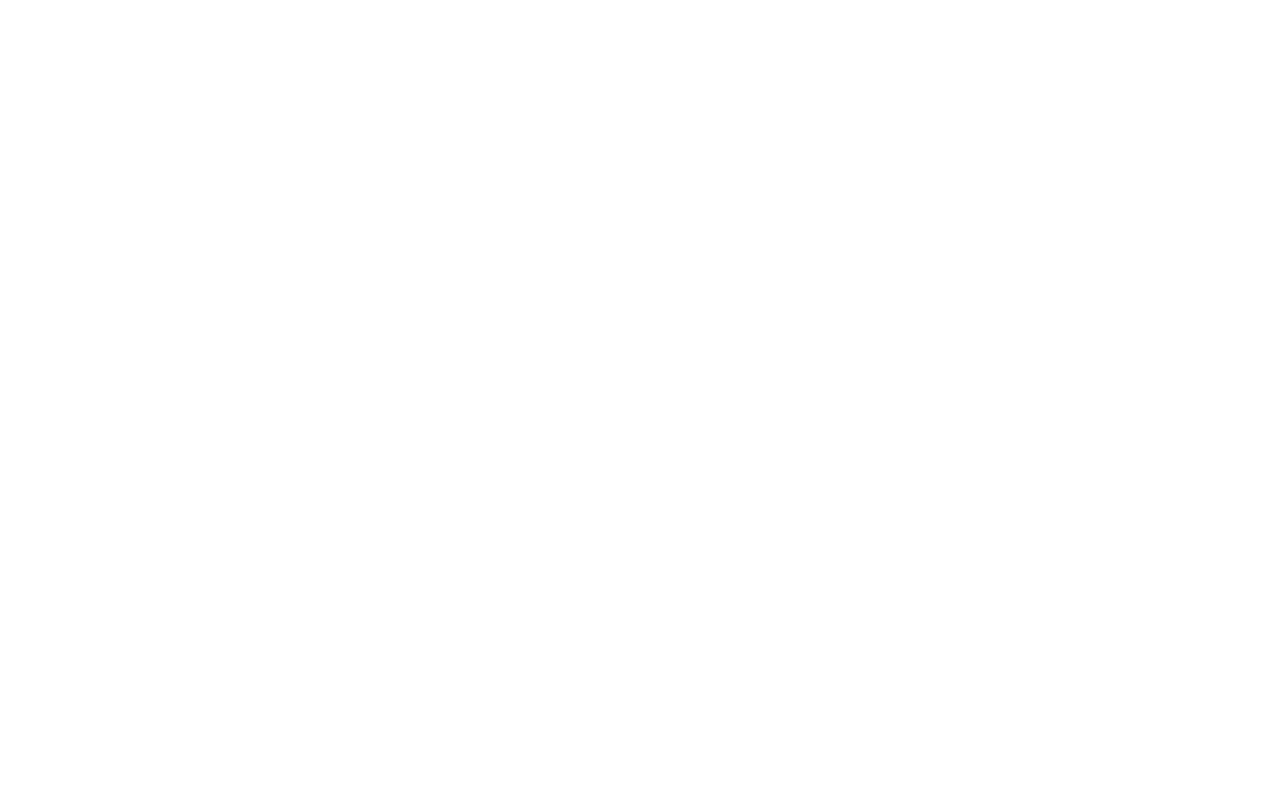
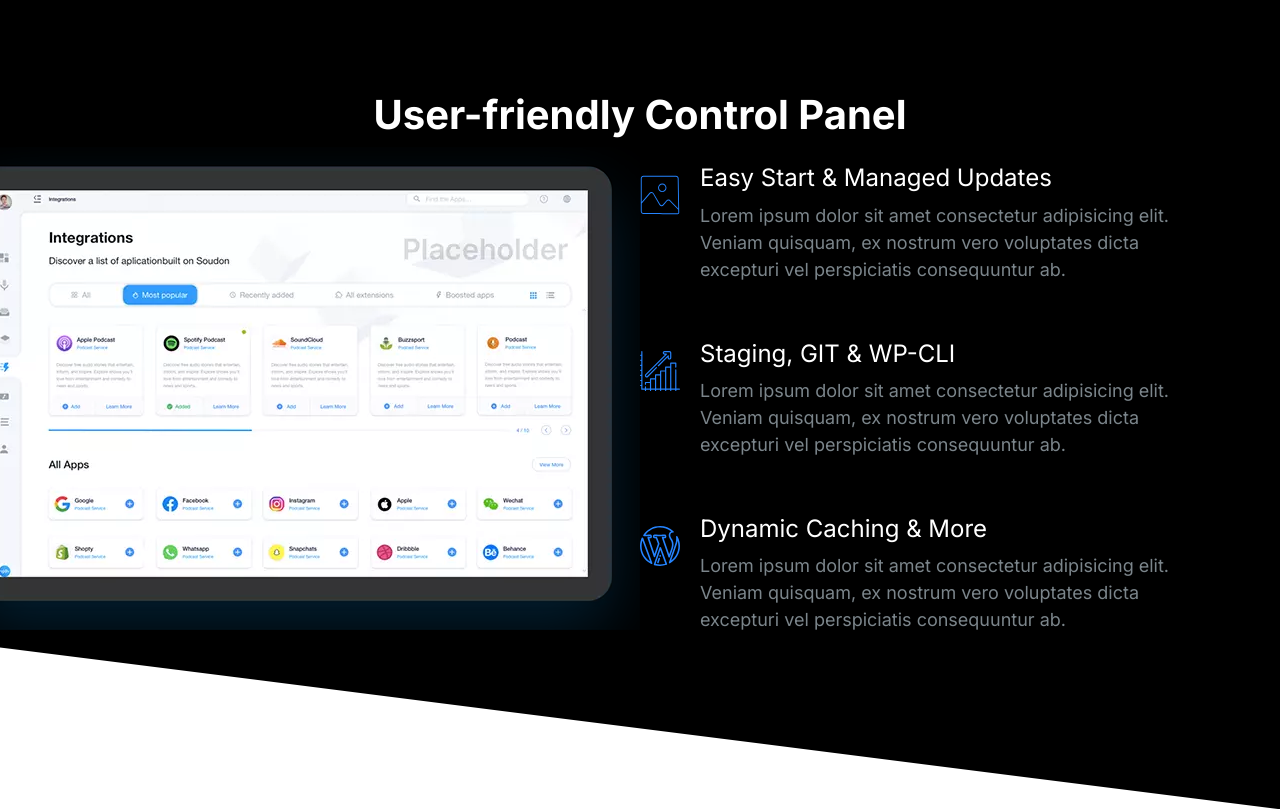
Before and after one commit to MaazAhmadd/project, a plain HTML site: page index.html in a window 1280 px wide. Drawn offline with Linux system fonts and the light colour scheme.

Commit message:
build block-showcase component

```diff
--- a/css/styles.css
+++ b/css/styles.css
@@ -8,6 +8,7 @@
   --color-border: #ccc;
   --border-radius: 30px;
 }
+
 *,
 *::after,
 *::before {
@@ -15,7 +16,13 @@
 }
 
 /* Typography */
+::selection {
+  background: var(--color-primary);
+  color: #fff;
+}
+
 html {
+  /* 62.5% of 16px = 10px */
   font-size: 62.5%;
 }
 
@@ -44,6 +51,7 @@ h2 {
 
 h3 {
   font-size: 3rem;
+  font-weight: 500;
 }
 
 p {
@@ -72,20 +80,24 @@ p {
 a {
   text-decoration: none;
 }
+
 .link-arrow {
   color: var(--color-accent);
   text-transform: uppercase;
   font-size: 2rem;
   font-weight: bold;
 }
+
 .link-arrow::after {
   content: "-->";
   margin-left: 5px;
   transition: margin 0.15s;
 }
+
 .link-arrow:hover::after {
   margin-left: 10px;
 }
+
 @media screen and (min-width: 1024px) {
   .link-arrow {
     font-size: 1.5rem;
@@ -93,7 +105,6 @@ a {
 }
 
 /* Badges */
-
 .badge {
   border-radius: 20px;
   font-size: 2rem;
@@ -106,18 +117,22 @@ a {
   background: var(--color-primary);
   color: white;
 }
+
 .badge--secondary {
   background: var(--color-secondary);
   color: white;
 }
+
 .badge--small {
   font-size: 1.6rem;
+  padding: 0.5rem 1.5rem;
 }
 
 @media screen and (min-width: 1024px) {
   .badge {
-    font: size 1.5rem;
+    font-size: 1.5rem;
   }
+
   .badge--small {
     font-size: 1.2rem;
   }
@@ -127,20 +142,24 @@ a {
 .list {
   list-style: none;
   padding-left: 0;
-  color: var(--color-headings);
 }
+
 .list--inline .list__item {
   display: inline-block;
   margin-right: 2rem;
 }
+
 .list--tick {
   list-style-image: url(../images/tick.svg);
   padding-left: 3rem;
+  color: var(--color-headings);
 }
+
 .list--tick .list__item {
   padding-left: 0.5rem;
   margin-bottom: 1rem;
 }
+
 @media screen and (min-width: 1024px) {
   .list--tick .list__item {
     padding-left: 0;
@@ -152,16 +171,20 @@ a {
   width: 40px;
   height: 40px;
 }
+
 .icon--small {
   width: 30px;
   height: 30px;
 }
+
 .icon--primary {
   fill: var(--color-primary);
 }
+
 .icon--white {
   fill: white;
 }
+
 .icon-container {
   background: #f3f9fa;
   width: 64px;
@@ -171,6 +194,7 @@ a {
   justify-content: center;
   align-items: center;
 }
+
 .icon-container--accent {
   background: var(--color-accent);
 }
@@ -189,55 +213,69 @@ a {
   text-transform: uppercase;
   white-space: nowrap;
 }
+
 .btn .icon {
   width: 2rem;
   height: 2rem;
   margin-right: 1rem;
   vertical-align: middle;
 }
+
 .btn--primary {
   background: var(--color-primary);
   color: white;
 }
+
 .btn--primary:hover {
   background: #3a8ffd;
 }
+
 .btn--secondary {
   background: var(--color-secondary);
   color: white;
 }
+
 .btn--secondary:hover {
   background: #00c8eb;
 }
+
 .btn--accent {
   background: var(--color-accent);
   color: white;
 }
+
 .btn--accent:hover {
   background: #ec3000;
 }
+
 .btn--stretched {
   padding-left: 6rem;
   padding-right: 6rem;
 }
+
 .btn--block {
   width: 100%;
   display: inline-block;
 }
+
 .btn--outline {
   background: white;
   color: var(--color-headings);
   border: 2px solid var(--color-headings);
 }
+
 .btn--outline:hover {
   background: var(--color-headings);
   color: white;
 }
+
 @media screen and (min-width: 1024px) {
   .btn {
     font-size: 1.5rem;
   }
 }
+
+/* Inputs */
 .input {
   border-radius: var(--border-radius);
   border: 1px solid var(--color-border);
@@ -246,27 +284,33 @@ a {
   outline: 0;
   padding: 1.5rem 3.5rem;
 }
+
 ::placeholder {
   color: #cdcbd7;
 }
+
 .input-group {
   border: 1px solid var(--color-border);
   border-radius: var(--border-radius);
   display: flex;
 }
+
 .input-group .input {
   border: 0;
   flex-grow: 1;
   padding: 1.5rem 2rem;
 }
+
 .input-group .btn {
   margin: 4px;
 }
+
 @media screen and (min-width: 1024px) {
   .input {
     font-size: 1.5rem;
   }
 }
+
 /* Cards */
 .card {
   border-radius: 7px;
@@ -288,16 +332,20 @@ a {
   background: var(--color-secondary);
   color: #fff;
 }
+
 .card--primary .badge--primary {
   background: #126de4;
 }
+
 .card--secondary .badge--secondary {
   background: #02cdf1;
 }
+
 /* Plan */
 .plan {
   transition: transform 0.2s ease-out;
 }
+
 .plan__name {
   color: #fff;
   margin: 0;
@@ -343,9 +391,11 @@ a {
   top: -6px;
   right: 5%;
 }
+
 .plan:hover {
   transform: scale(1.05);
 }
+
 .plan--popular:hover {
   transform: scale(1.15);
 }
@@ -371,6 +421,7 @@ a {
 /* Media */
 .media {
   display: flex;
+  margin-bottom: 4rem;
 }
 
 .media__title {
@@ -384,6 +435,7 @@ a {
 .media__image {
   margin-top: 1rem;
 }
+
 /* Quotes */
 .quote {
   font-size: 3rem;
@@ -391,35 +443,43 @@ a {
   color: var(--color-body-darker);
   line-height: 1.3;
 }
+
 .quote__text::before {
   content: open-quote;
 }
+
 .quote__text::after {
   content: close-quote;
 }
+
 .quote__author {
   font-size: 3rem;
   font-weight: 500;
   font-style: normal;
   margin-bottom: 0;
 }
+
 .quote__organization {
   color: var(--color-headings);
   opacity: 0.4;
   font-size: 2rem;
   font-style: normal;
 }
+
 .quote__line {
   position: relative;
   bottom: 10px;
 }
+
 @media screen and (min-width: 1024px) {
   .quote {
     font-size: 2rem;
   }
+
   .quote__author {
     font-size: 2.4rem;
   }
+
   .quote__organization {
     font-size: 1.6rem;
   }
@@ -441,28 +501,40 @@ a {
     grid-template-columns: repeat(3, 1fr);
   }
 }
+
 /* Testimonials */
 .testimonial {
   padding: 3rem;
 }
+
 .testimonial__image {
   position: relative;
+  margin: 0 3rem;
 }
+
 .testimonial__image > img {
   width: 100%;
 }
+
 .testimonial__image > .icon-container {
   position: absolute;
   top: 3rem;
   right: -32px;
 }
+
 @media screen and (min-width: 768px) {
+  .testimonial__image {
+    margin: 0;
+  }
+
   .testimonial .quote,
   .testimonial .quote__author {
     font-size: 2.4rem;
   }
+
   .testimonial .quote {
     margin-left: 6rem;
+    margin-right: 0;
   }
 }
 
@@ -538,6 +610,7 @@ a {
   max-height: 100vh;
   opacity: 1;
 }
+
 /* Blocks */
 .block {
   --padding-vertical: 6rem;
@@ -557,7 +630,9 @@ a {
   color: #7b858b;
 }
 
-.block--dark .block__heading {
+.block--dark h1,
+.block--dark h2,
+.block--dark h3 {
   color: #fff;
 }
 
@@ -666,32 +741,6 @@ a {
   }
 }
 
-/* Hero */
-.hero {
-  clip-path: polygon(0% 0%, 100% 0%, 100% 90%, 0% 100%);
-}
-
-.hero__tagline {
-  font-size: 2rem;
-  color: #b9c3cf;
-  letter-spacing: 1px;
-  margin: 2rem 0 5rem;
-}
-
-.hero__image {
-  width: 100%;
-}
-
-@media screen and (min-width: 768px) {
-  .hero {
-    padding-top: 0;
-  }
-
-  .hero__content {
-    text-align: left;
-    align-self: center;
-  }
-}
 /* Domain Block */
 .block-domain .input-group {
   box-shadow: 0 0 30px 20px #e6ebee;
@@ -699,6 +748,7 @@ a {
   margin: 4rem auto;
   max-width: 670px;
 }
+
 .block-domain__prices {
   display: grid;
   grid-template-columns: repeat(3, 1fr);
@@ -709,15 +759,18 @@ a {
   max-width: 700px;
   margin: 0 auto;
 }
+
 @media screen and (min-width: 768px) {
   .block-domain__prices {
     grid-template-columns: repeat(auto-fit, minmax(10rem, 1fr));
   }
 }
+
 /* Plan Block */
 .block-plans .grid {
   gap: 8rem 4rem;
 }
+
 .block-plans .card {
   max-width: 500px;
   margin: 0 auto;
@@ -746,3 +799,23 @@ a {
     order: 2;
   }
 }
+
+/* Showcase Block */
+.block-showcase__image > img {
+  width: 100%;
+}
+
+@media screen and (min-width: 768px) {
+  .block-showcase .grid {
+    grid-template-columns: 50% 50%;
+  }
+
+  .block-showcase__image {
+    justify-self: end;
+  }
+
+  .block-showcase__image > img {
+    width: auto;
+    max-width: 700px;
+  }
+}
--- a/index.html
+++ b/index.html
@@ -14,6 +14,78 @@
     <link rel="stylesheet" href="css/styles.css" />
   </head>
   <body>
+    <section class="block block--dark block--skewed-right block-showcase">
+      <header class="block__header">
+        <h2>User-friendly Control Panel</h2>
+      </header>
+      <div class="container grid grid--1x2">
+        <picture class="block-showcase__image">
+          <source
+            type="image/webp"
+            srcset="images/ipad.webp 1x, images/ipad@2x.webp 2x"
+          />
+          <source
+            type="image/png"
+            srcset="images/ipad.png 1x, images/ipad@2x.png 2x"
+          />
+          <img src="images/ipad.png" alt="" />
+        </picture>
+        <ul class="list">
+          <li>
+            <div class="media">
+              <div class="media__image">
+                <svg class="icon icon--primary">
+                  <use xlink:href="images/sprite.svg#snap"></use>
+                </svg>
+              </div>
+              <div class="media__body">
+                <h3 class="media__title">Easy Start & Managed Updates</h3>
+                <p>
+                  Lorem ipsum dolor sit amet consectetur adipisicing elit.
+                  Veniam quisquam, ex nostrum vero voluptates dicta excepturi
+                  vel perspiciatis consequuntur ab.
+                </p>
+              </div>
+            </div>
+          </li>
+          <li>
+            <div class="media">
+              <div class="media__image">
+                <svg class="icon icon--primary">
+                  <use xlink:href="images/sprite.svg#growth"></use>
+                </svg>
+              </div>
+              <div class="media__body">
+                <h3 class="media__title">Staging, GIT & WP-CLI</h3>
+                <p>
+                  Lorem ipsum dolor sit amet consectetur adipisicing elit.
+                  Veniam quisquam, ex nostrum vero voluptates dicta excepturi
+                  vel perspiciatis consequuntur ab.
+                </p>
+              </div>
+            </div>
+          </li>
+          <li>
+            <div class="media">
+              <div class="media__image">
+                <svg class="icon icon--primary">
+                  <use xlink:href="images/sprite.svg#wordpress"></use>
+                </svg>
+              </div>
+              <div class="media__body">
+                <h3 class="media__title">Dynamic Caching & More</h3>
+                <p>
+                  Lorem ipsum dolor sit amet consectetur adipisicing elit.
+                  Veniam quisquam, ex nostrum vero voluptates dicta excepturi
+                  vel perspiciatis consequuntur ab.
+                </p>
+              </div>
+            </div>
+          </li>
+        </ul>
+      </div>
+    </section>
+
     <script src="js/main.js"></script>
   </body>
 </html>
```
Also changed, not shown: components/block-showcase.html (added, +71 -0 lines), images/ipad.png (added), images/ipad.webp (added), images/ipad@2x.png (added), images/ipad@2x.webp (added).
